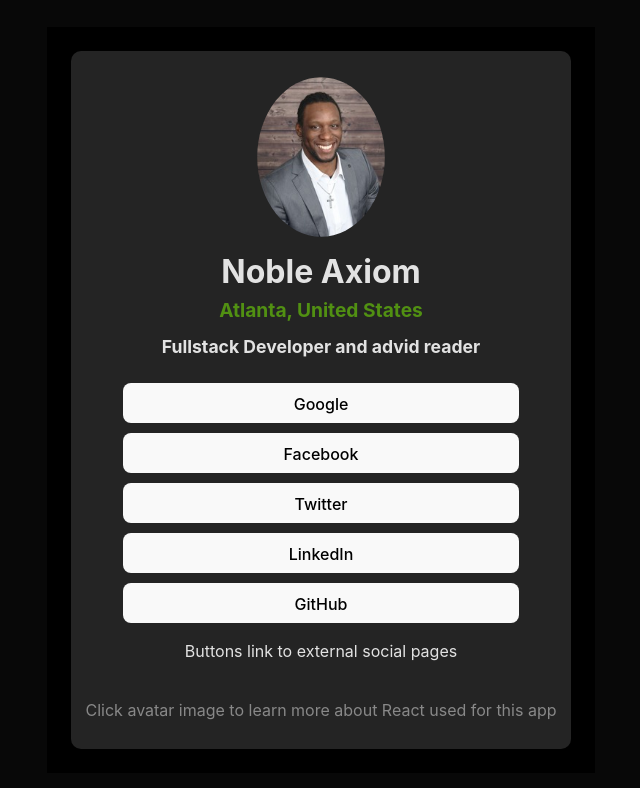
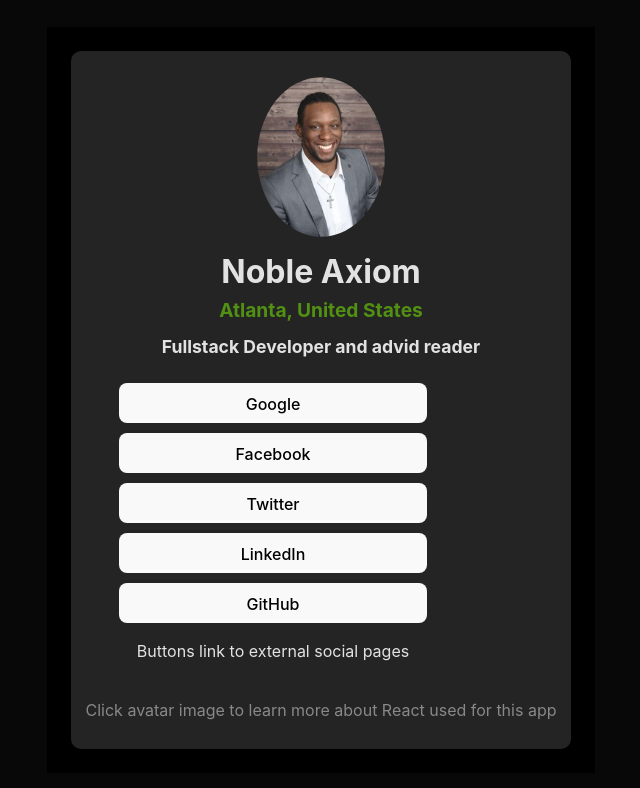
Before and after one commit to NobleAxiom/Social-links-profile, a React (Vite) app: page / in a window 1280 px wide. Shown: the top 788 px of the page, without its empty margins (319-959 px from the left). Built offline with nearby package versions, Linux system fonts and the light colour scheme.

Commit message:
adjusted media width to be 375px and reg width to be 1440px as recomended

```diff
--- a/src/css/Buttons.css
+++ b/src/css/Buttons.css
@@ -1,5 +1,13 @@
 .card {
   padding: 1em;
+  display: flex;
+  flex-direction: column;
+  align-items: center;
+  gap: 10px;
+  margin-top: 20px;
+  width: 100%;
+  max-width: 1440px;
+  box-sizing: border-box;
 }
 
 button {
@@ -35,4 +43,7 @@
   button {
     background-color: #f9f9f9;
   }
+  .card {
+    max-width: 375px;
+  }
 }
--- a/src/index.css
+++ b/src/index.css
@@ -17,7 +17,7 @@
   margin: 0;
   display: flex;
   place-items: center;
-  min-width: 400px;
+  min-width: 375px;
   min-height: 100vh;
   background-color: #080808;
 }
```
